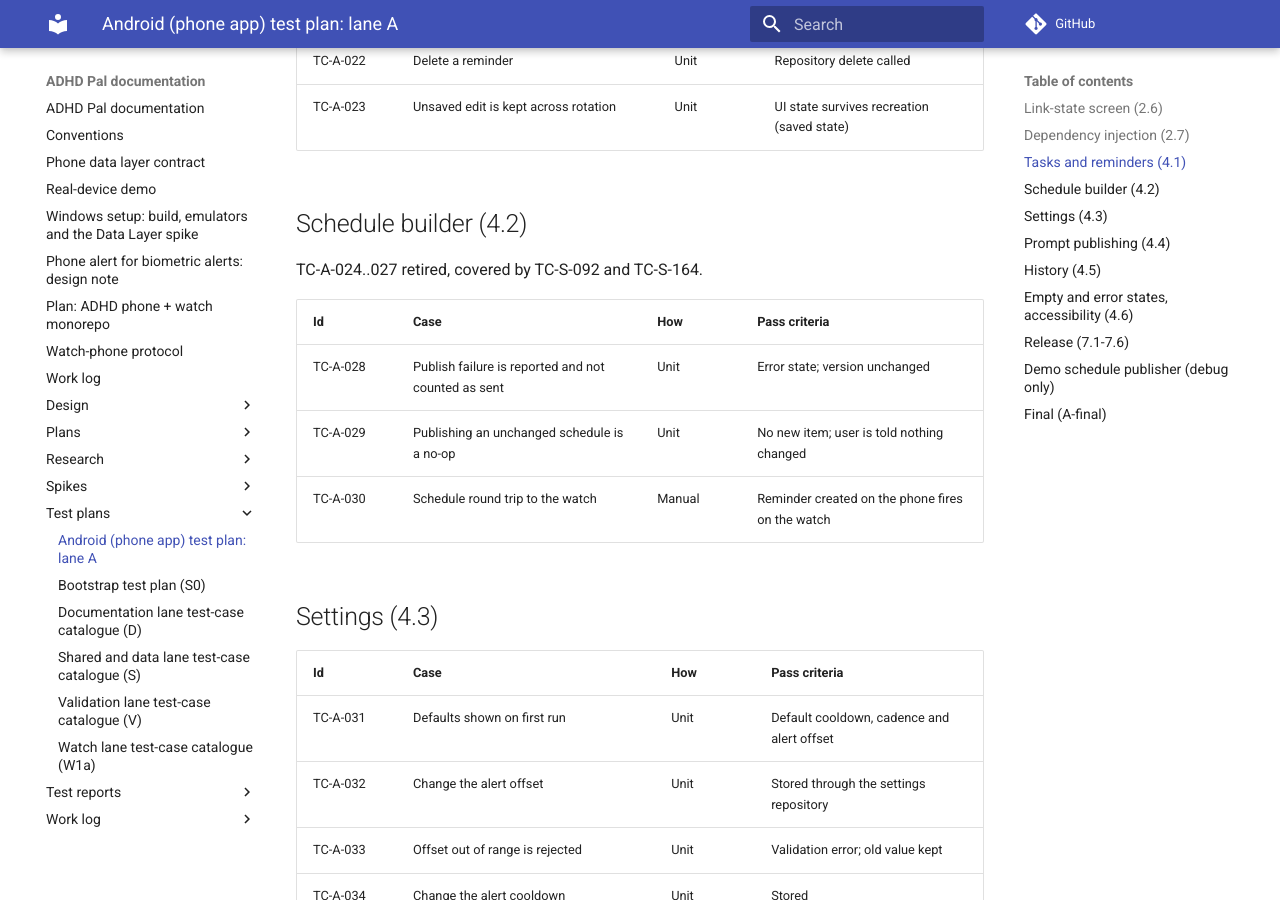
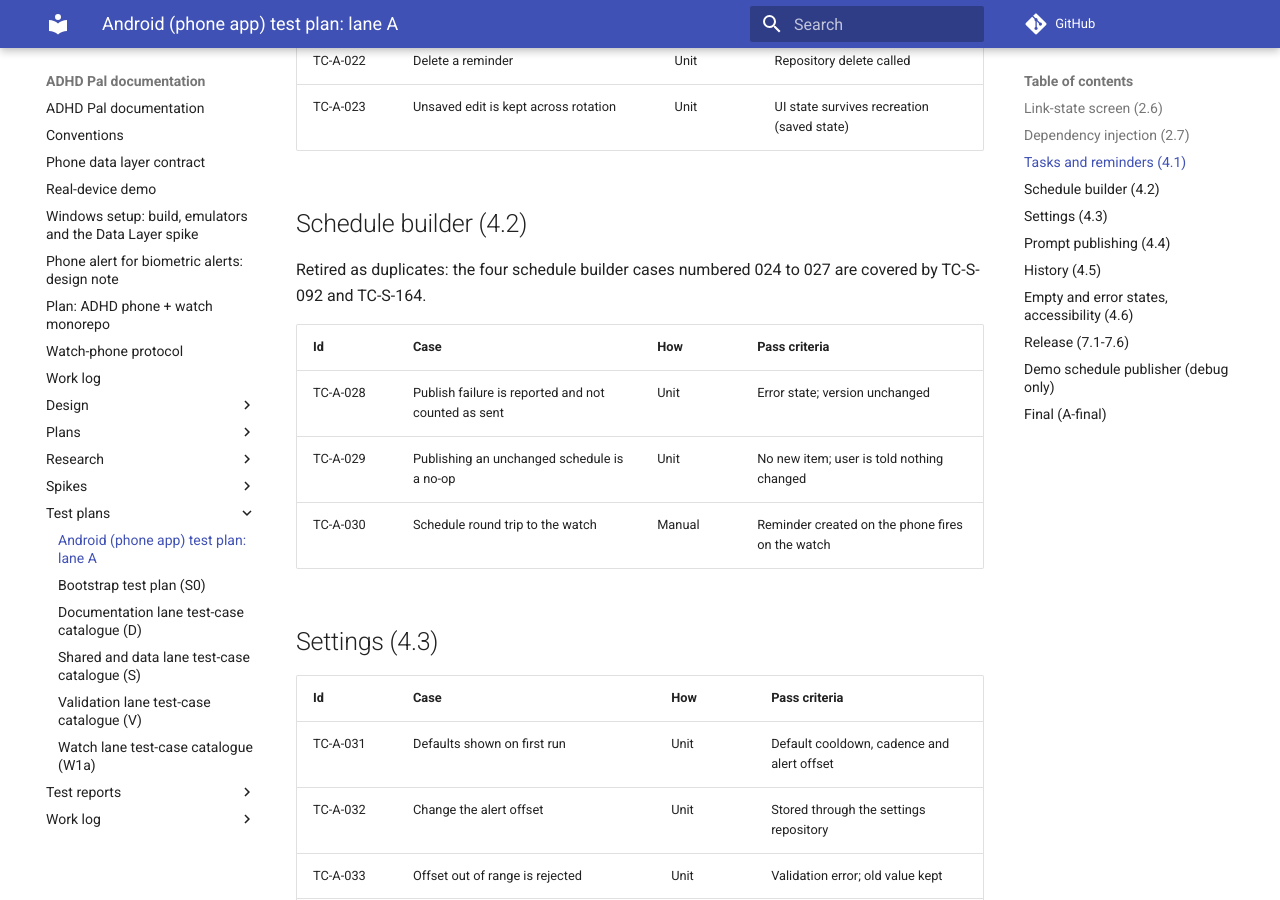
Before and after one commit to shlomoa/my-adhd-pal, an MkDocs documentation site: the page built from docs/test-plans/android.md, in a window 1280 px wide and 900 px high, scrolled down 2041 px. Built offline with MkDocs 1.6.1 and Material for MkDocs 9.7.7, drawn with Linux system fonts in a browser that asks for light colours; comment, search, counter and statistics services are not loaded.

Commit message:
4.6: word the retirement note so the case checker does not read it as a case
Co-Authored-By: Claude Sonnet 5.5 <noreply@anthropic.com>
Claude-Session: https://claude.ai/code/session_017a7VpsjrqAVv8pUrt5MJX9

```diff
--- a/docs/test-plans/android.md
+++ b/docs/test-plans/android.md
@@ -48,7 +48,7 @@ Pass criterion: every case PASS, zero skipped (`docs/test-reports/android-final.
 
 ## Schedule builder (4.2)
 
-TC-A-024..027 retired, covered by TC-S-092 and TC-S-164.
+Retired as duplicates: the four schedule builder cases numbered 024 to 027 are covered by TC-S-092 and TC-S-164.
 
 | Id | Case | How | Pass criteria |
 |---|---|---|---|
```
